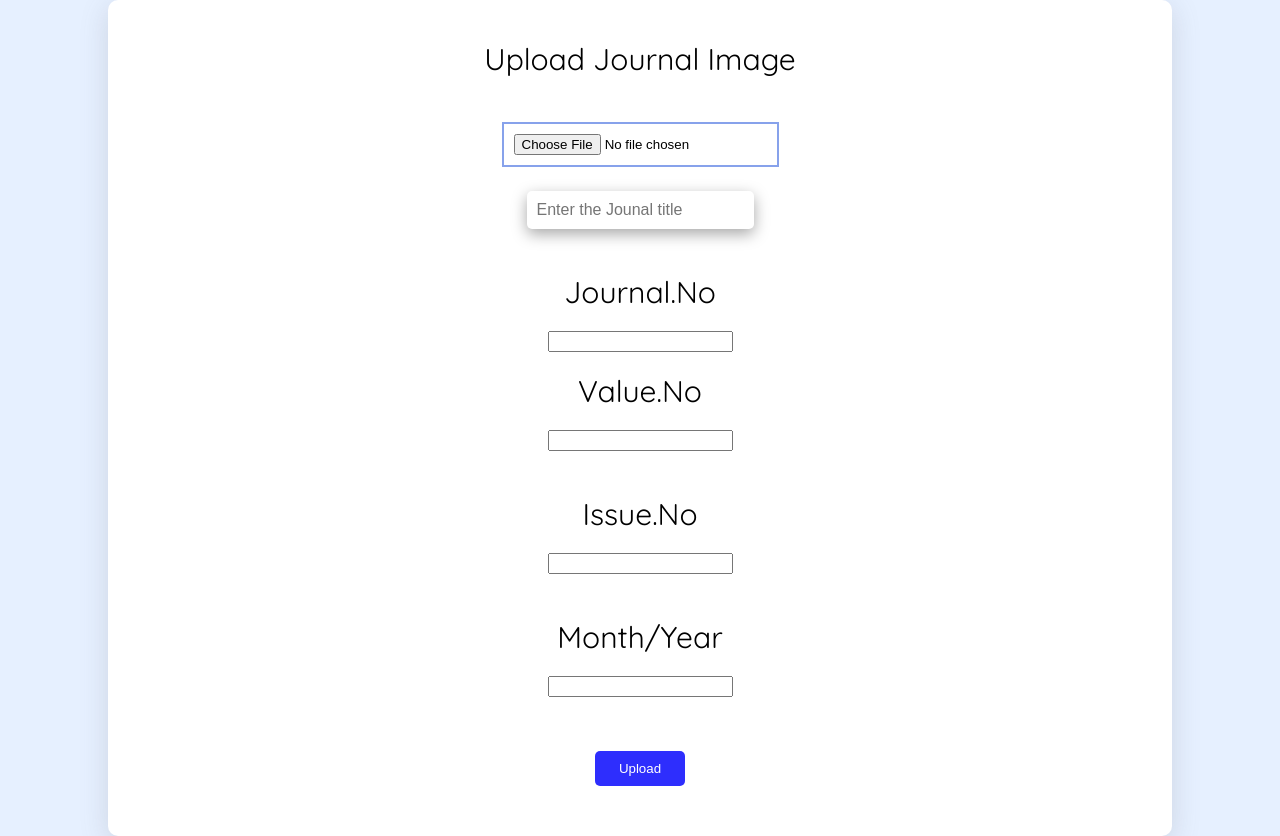
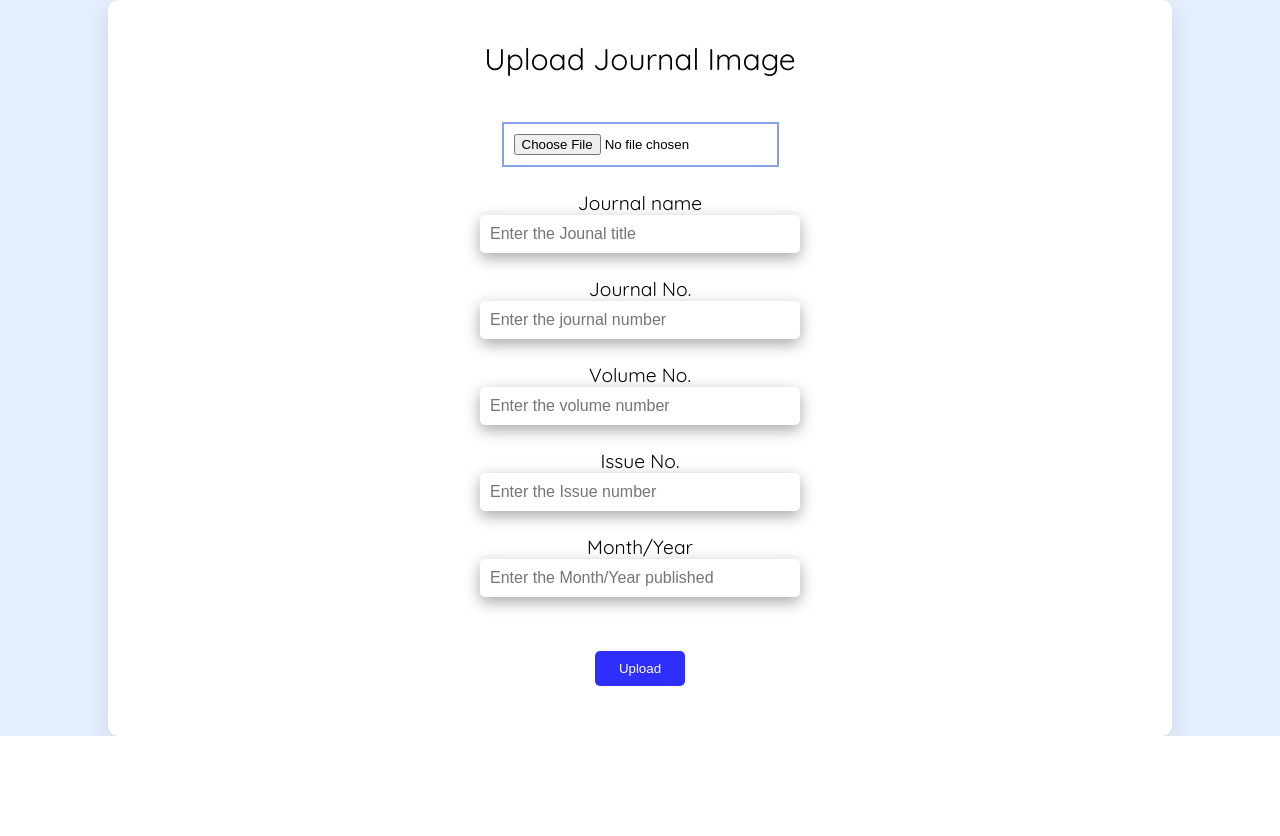
Before and after one commit to Vijay-vj-pro/TC-project, a Django app: page / in a window 1280 px wide. Shown: the part 208-1044 px from the top of the page. After the commit the page ends 944 px from the top, so only its background shows below. Run offline with Django 5.2, Linux system fonts and the light colour scheme.

Commit message:
Changes in upload page (CSS) done by vijay

```diff
--- a/myproject/myapp/templates/upload.html
+++ b/myproject/myapp/templates/upload.html
@@ -53,7 +53,8 @@
         cursor: pointer;
         display: flex;
       }
-      #title {
+      .txt_box{
+        width: 300px;
         border: none;
         outline: none;
         border-radius: 5px;
@@ -107,16 +108,16 @@
           {% csrf_token %}
           <label id="Upload_txt">Upload Journal Image</label><br />
           <input type="file" id="image" name="image" accept="image/*" required/><br />
-          <input type="text" id="title" name = "title" placeholder="Enter the Jounal title" required/><br/>
-          <label id="Upload_txt">Journal.No</label>
-          <input type="text" id="jn" name="jn" required/>
-          <label id="Upload_txt">Value.No</label>
-          <input type="text" id="vn" name="vn" required/><br/>
-          <label id="Upload_txt">Issue.No</label>
-          <input type="text" id="sn" name="sn" required/><br/>
-          <label id="Upload_txt">Month/Year</label>
-          <input type="text" id="my" name="my" required/><br/>
-
+          <label id="Title_txt">Journal name</label>
+          <input type="text" id="title" class="txt_box" name = "title" placeholder="Enter the Jounal title" required/><br/>
+          <label id="Journal_txt">Journal No.</label>
+          <input type="text" id="jn" class="txt_box" name="jn" placeholder="Enter the journal number" required/><br/>
+          <label id="Volume_txt">Volume No.</label>
+          <input type="text" id="vn" class="txt_box" name="vn" placeholder="Enter the volume number" required/><br/>
+          <label id="Issue_txt">Issue No.</label>
+          <input type="text" id="sn" class="txt_box" name="sn" placeholder="Enter the Issue number" required/><br/>
+          <label id="Monthyear_txt">Month/Year</label>
+          <input type="text" id="my" class="txt_box" name="my" placeholder="Enter the Month/Year published" required/><br/>
           <button id="submit_btn" type="submit" >Upload</button>
 
           <div id="error-block">
```
